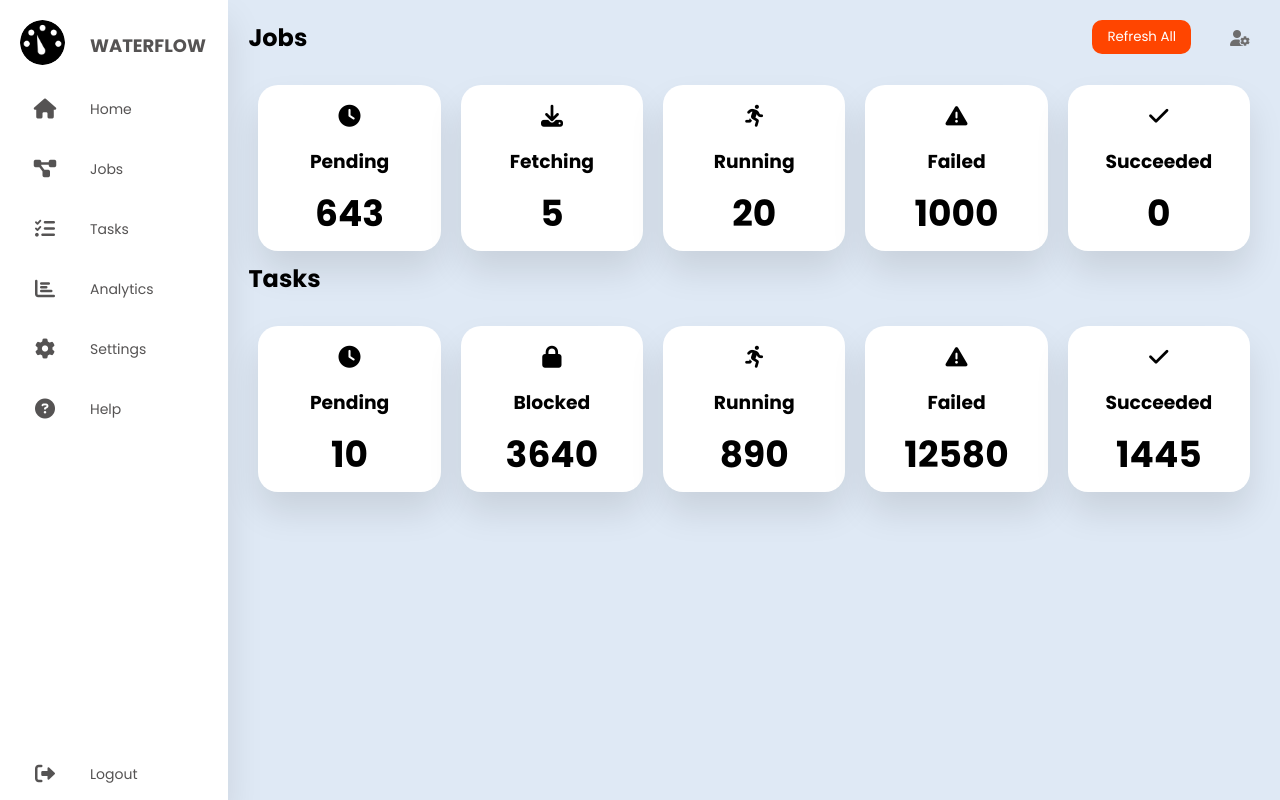
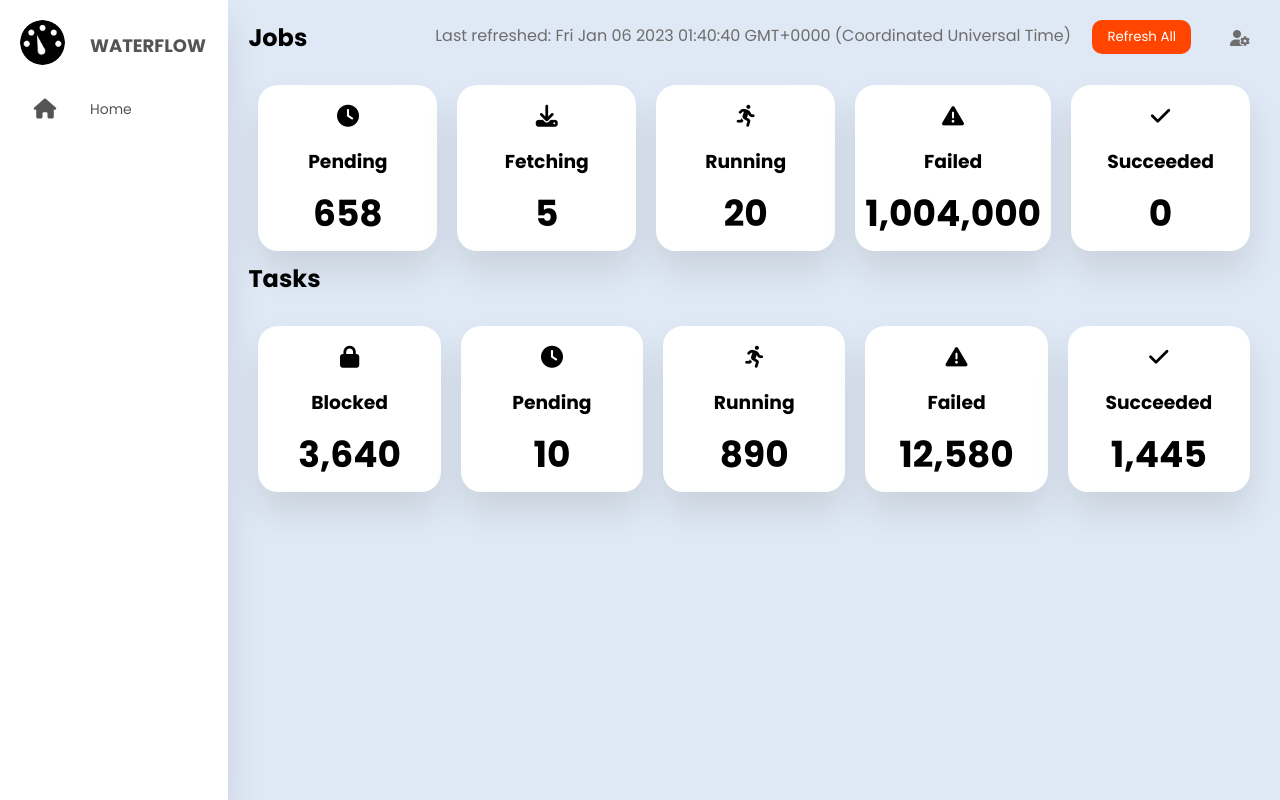
Before and after one commit to kakun45/waterflow_ui, a plain HTML site: page index.html in a window 1280 px wide. Drawn offline with Linux system fonts and the light colour scheme.

Commit message:
removed dead links from nav, added thousands comma separator, set auto-refresh, added time of last refreshed

```diff
--- a/app.js
+++ b/app.js
@@ -18,10 +18,17 @@ window.addEventListener("load", getData, (event) => {
 document.querySelector('.refresh-all-button').addEventListener('click', getData);
 
 // AUTORefresh, in MILISECONDS
-// setInterval(function() {
-//   console.log("TEST");
-//   document.querySelector(".fas fa-user-cog").innerHTML += 'Hello'
-// }, REFRESH_INTERVAL_MS);
+setInterval(function() {
+  console.log("just refreshed");
+  const mock_event = new Object();
+  mock_event.preventDefault = function() {};
+  getData(mock_event)
+  document.getElementById("time").textContent = `Last refreshed: ${new Date()}`;
+}, REFRESH_INTERVAL_MS);
+
+function numberWithCommas(x) {
+  return x.toString().replace(/\B(?=(\d{3})+(?!\d))/g, ",");
+}
 
 // working 2022/01/04
 function getData(e) {
@@ -41,15 +48,15 @@ function getData(e) {
       let output  = '';
       const response = JSON.parse(this.responseText);
       if (typeof response === 'object') {
-        output = `<h1>${response.pending_count}</h1>`;
+        output = `<h1>${numberWithCommas(response.pending_count)}</h1>`;
         document.querySelector("#output-jobs-pending").innerHTML = output;
-        output = `<h1>${response.fetching_count}</h1>`;
+        output = `<h1>${numberWithCommas(response.fetching_count)}</h1>`;
         document.querySelector("#output-jobs-fetching").innerHTML = output;
-        output = `<h1>${response.running_count}</h1>`;
+        output = `<h1>${numberWithCommas(response.running_count)}</h1>`;
         document.querySelector("#output-jobs-running").innerHTML = output;
-        output = `<h1>${response.failed}</h1>`;
+        output = `<h1>${numberWithCommas(response.failed)}</h1>`;
         document.querySelector("#output-jobs-failed").innerHTML = output;
-        output = `<h1>${response.succeeded}</h1>`;
+        output = `<h1>${numberWithCommas(response.succeeded)}</h1>`;
         document.querySelector("#output-jobs-succeeded").innerHTML = output;
         } else {
         output += `<p>JSON Data is invalid</p>`;
@@ -75,15 +82,16 @@ function getData(e) {
     }
     const response_tasks = JSON.parse(this.responseText);
     if (typeof response_tasks === 'object') {
-      document.querySelector("#output-tasks-pending").innerHTML = `<h1>${response_tasks.pending_count}</h1>`;
-      document.querySelector("#output-tasks-blocked").innerHTML = `<h1>${response_tasks.blocked_count}</h1>`;
-      document.querySelector("#output-tasks-running").innerHTML = `<h1>${response_tasks.running_count}</h1>`;
-      document.querySelector("#output-tasks-failed").innerHTML = `<h1>${response_tasks.failed_count}</h1>`;
-      document.querySelector("#output-tasks-succeeded").innerHTML = `<h1>${response_tasks.succeeded_count}</h1>`;
+      document.querySelector("#output-tasks-blocked").innerHTML = `<h1>${numberWithCommas(response_tasks.blocked_count)}</h1>`;
+      document.querySelector("#output-tasks-pending").innerHTML = `<h1>${numberWithCommas(response_tasks.pending_count)}</h1>`;
+      document.querySelector("#output-tasks-running").innerHTML = `<h1>${numberWithCommas(response_tasks.running_count)}</h1>`;
+      document.querySelector("#output-tasks-failed").innerHTML = `<h1>${numberWithCommas(response_tasks.failed_count)}</h1>`;
+      document.querySelector("#output-tasks-succeeded").innerHTML = `<h1>${numberWithCommas(response_tasks.succeeded_count)}</h1>`;
     } else {
       document.querySelector("#output-tasks-pending").innerHTML = `<p>JSON Data is invalid</p>`;
     }
   }
+  document.getElementById("time").textContent = `Last refreshed: ${new Date()}`;
   xhr_tasks.send();
 
   e.preventDefault();
--- a/index.html
+++ b/index.html
@@ -32,7 +32,7 @@
           <i class="fas fa-user"></i>
           <span class="nav-item">Profile</span>
         </a></li> -->
-        <li><a href="">
+        <!--<li><a href="">
           <i class="fas fa-solid fa-diagram-project"></i>
           <span class="nav-item">Jobs</span>
         </a></li>
@@ -40,7 +40,7 @@
           <i class="fas fa-tasks"></i>
           <span class="nav-item">Tasks</span>
         </a></li>
-        <li><a href="">
+         <li><a href="">
           <i class="fas fa-chart-bar"></i>
           <span class="nav-item">Analytics</span>
         </a></li>
@@ -55,7 +55,7 @@
         <li><a href="" class="logout">
           <i class="fas fa-sign-out-alt"></i>
           <span class="nav-item">Logout</span>
-        </a></li>
+        </a></li> -->
       </ul>
     </nav>
 
@@ -65,15 +65,10 @@
       <div class="main-top">
         <h1>Jobs</h1>
         <i class="fas fa-user-cog"></i>
+        <div id="time" >Last refreshed -:- </div>
+        <!-- Get Data button/Output -->
+        <button class="refresh-all-button">Refresh All</button>
 
-        <!-- Get Data button/Output -->
-          <!-- <div class="container"> -->
-            <!-- <form> -->
-              <button class="refresh-all-button">Refresh All</button>
-            <!-- </form> -->
-            <!-- <br><br> -->
-            <!-- <div class="output-jobs-tasks"></div> -->
-          <!-- </div> -->
 
       </div>
       <div class="main-jobs">
@@ -114,18 +109,19 @@
       <div class="main-top"> -->
       <h1>Tasks</h1>
       <!-- </div> -->
+
       <div class="main-jobs">
+        <div class="card">
+          <i class="fas fa-solid fa-lock"></i>
+          <h3>Blocked</h3>
+          <h1 id="output-tasks-blocked">...</h1>
+          <!-- <button>Refresh</button> -->
+        </div>
         <div class="card">
           <i class="fas fa-regular fa-clock"></i>
           <h3>Pending</h3>
           <h1 id="output-tasks-pending">...</h1>
           <!-- <button>Refresh only tasks</button> -->
-        </div>
-        <div class="card">
-          <i class="fas fa-solid fa-lock"></i>
-          <h3>Blocked</h3>
-          <h1 id="output-tasks-blocked">...</h1>
-          <!-- <button>Refresh</button> -->
         </div>
         <div class="card">
           <i class="fas fa-solid fa-person-running"></i>
--- a/mocks/ui/stats/jobs/index.html
+++ b/mocks/ui/stats/jobs/index.html
@@ -1,7 +1,7 @@
 {
-  "pending_count": 643,
+  "pending_count": 658,
   "fetching_count": 5,
   "running_count": 20,
   "succeeded": 0,
-  "failed": 1000
+  "failed": 1004000
 }
--- a/style.css
+++ b/style.css
@@ -96,6 +96,13 @@ a:hover {
 .main-top button {
   position: absolute;
   right: 89px;
+  cursor: pointer;
+}
+.main-top #time {
+  color: rgb(110, 109, 109);
+  top: 23px;
+  position: absolute;
+  right: 209px;
   cursor: pointer;
 }
 .main-jobs {
```
